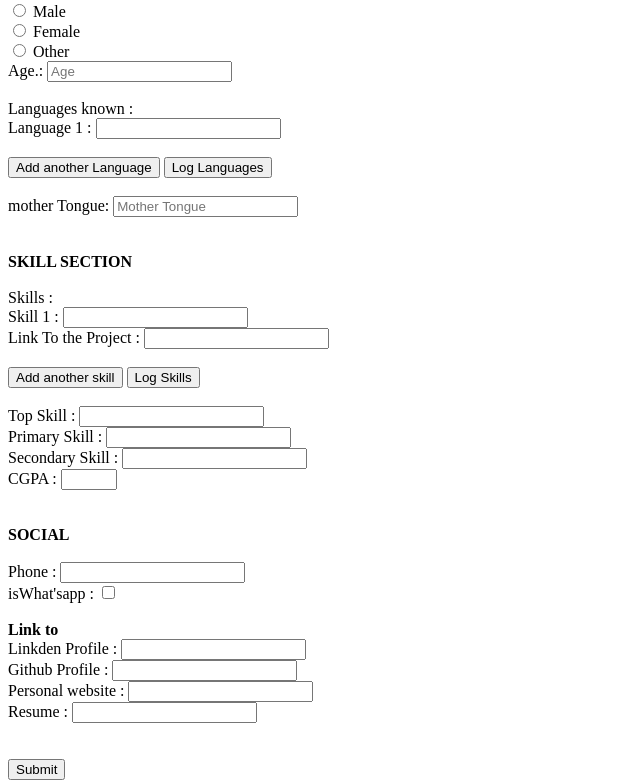
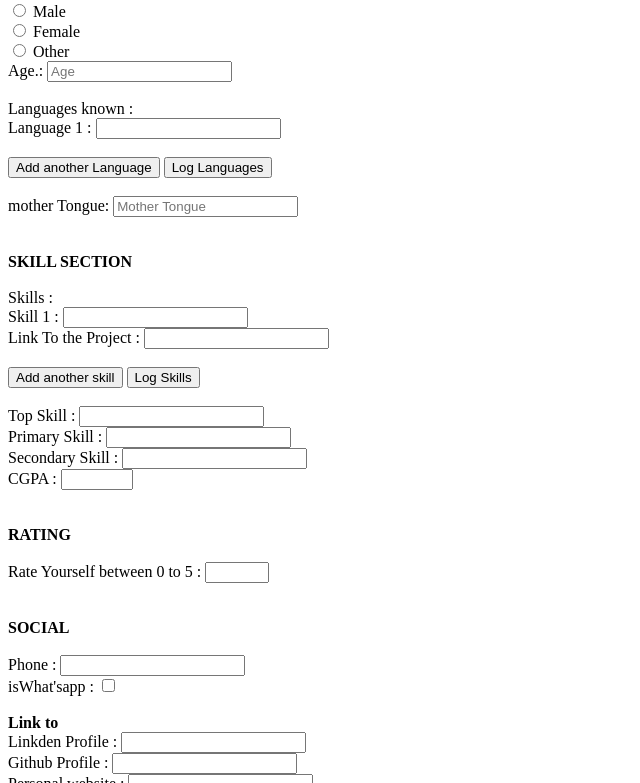
Before and after one commit to Yash0411/SB-Registration-Page, a plain HTML site: page index.html in a window 1280 px wide. Shown: the part 407-1190 px from the top of the page, without its empty margins (0-640 px from the left). Drawn offline with Linux system fonts and the light colour scheme.

Commit message:
Add files via upload

```diff
--- a/index.html
+++ b/index.html
@@ -67,7 +67,12 @@
     Top Skill :  <input type="text" name="topskill"><br>
     Primary Skill :  <input type="text" name="primaryskill"><br>
     Secondary Skill :  <input type="text" name="secondaryskill"><br>
-    CGPA :  <input type="number" name="cgpa" max='10' min='0'><br>
+    CGPA :  <input type="number" name="cgpa" step="0.1" max='10' min='0'><br>
+  </div>
+
+  <div>
+    <br><br><b>RATING</b><br><br>
+    Rate Yourself between 0 to 5 : <input type="number" step="0.1" min="0" max='5' name="rating" />
   </div>
 
   <div>
```
